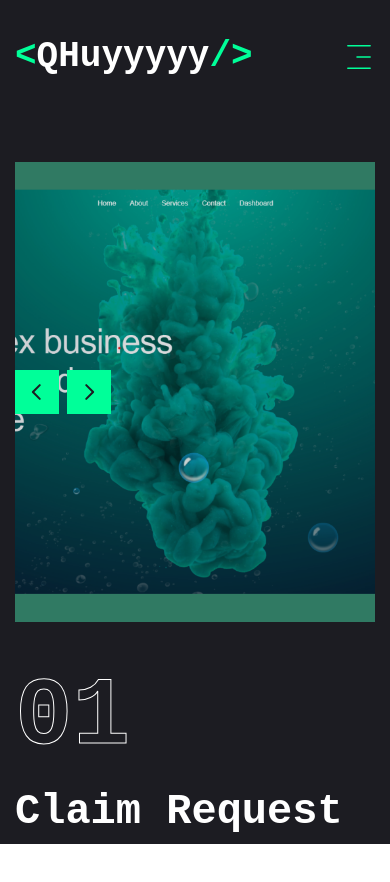
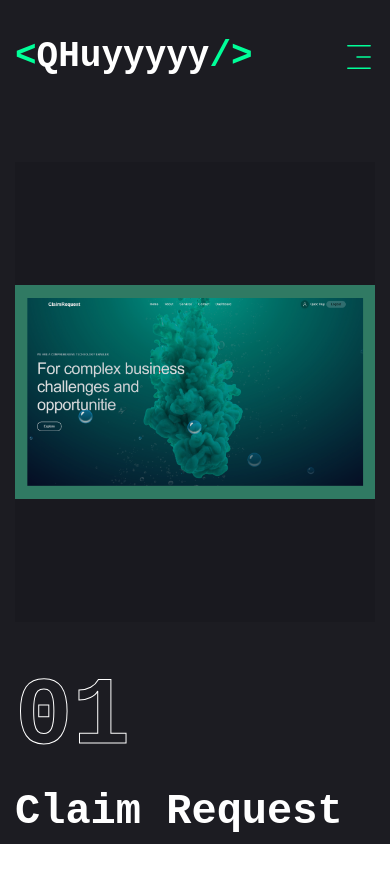
Before and after one commit to QHuyyyyy/resume-demo, a Next.js app: page /projects in a window 390 px wide. Shown: the top 882 px of the page. Built offline with nearby package versions, Linux system fonts and the light colour scheme.

Commit message:
remove button slider on phone

```diff
--- a/app/globals.css
+++ b/app/globals.css
@@ -40,6 +40,5 @@
   padding-inline: 15px;
   margin-inline: auto;
   margin-top: 5px;
-  min-width: 320px;
   max-width: 1300px;
 }
--- a/app/projects/page.jsx
+++ b/app/projects/page.jsx
@@ -78,7 +78,8 @@ export default function Project() {
 
                             <h2 className="text-[42px] font-bold leading-none text-white transition-all duration-500">{project.title}</h2>
 
-                            <p className="text-white/60"> <p className="text-white/60 text-[150%]">{project.category}</p>{project.description}</p>
+                            <nav className="text-white/60 text-[150%]">{project.category}</nav>
+                            <p className="text-white/60">{project.description}</p>
                             <ul className="flex gap-4 flex-wrap gap-2 ">
                                 {project.stack.map((item, index) => (
                                     <li key={index} className="text-accent text-xl ">
@@ -130,16 +131,22 @@ export default function Project() {
                             spaceBetween={30} slidesPerView={1} className="w-full xl:h-[520px] mb-12">
                             {projects.map((item, index) => (
                                 <SwiperSlide key={index} className="w-full ">
-                                    <div className="w-full h-[460px] relative group flex justify-center items-center bg-pink-50/20">
+                                    <div className="w-full h-[460px] relative group flex justify-center items-center bg-primary">
                                         <div className="absolute top-0 bottom-0 w-full bg-black/10 z-10"></div>
                                         <div className="relative w-full h-full">
-                                            <Image src={item.image} alt={item.title} fill className="object-cover" />
+                                            <Image
+                                                src={item.image}
+                                                alt={item.title}
+                                                fill
+                                                className="object-contain xl:object-cover"
+                                                priority
+                                            />
                                         </div>
                                     </div>
                                 </SwiperSlide>
                             ))}
                             <WorkSliderBtns
-                                containerStyles="flex gap-2 absolute right-0 bottom-[calc(50%_-_22px)]
+                                containerStyles="hidden xl:flex gap-2 absolute right-0 bottom-[calc(50%_-_22px)]
                             xl:bottom-0 z-20 w-full justufy-between xl:w-max xl:justify-none"
                                 btnStyles="bg-accent hover:bg-accent-hover text-primary text-[22px] w-[44px] h-[44px] flex justify-center items-center transition-all" />
                         </Swiper>
```
